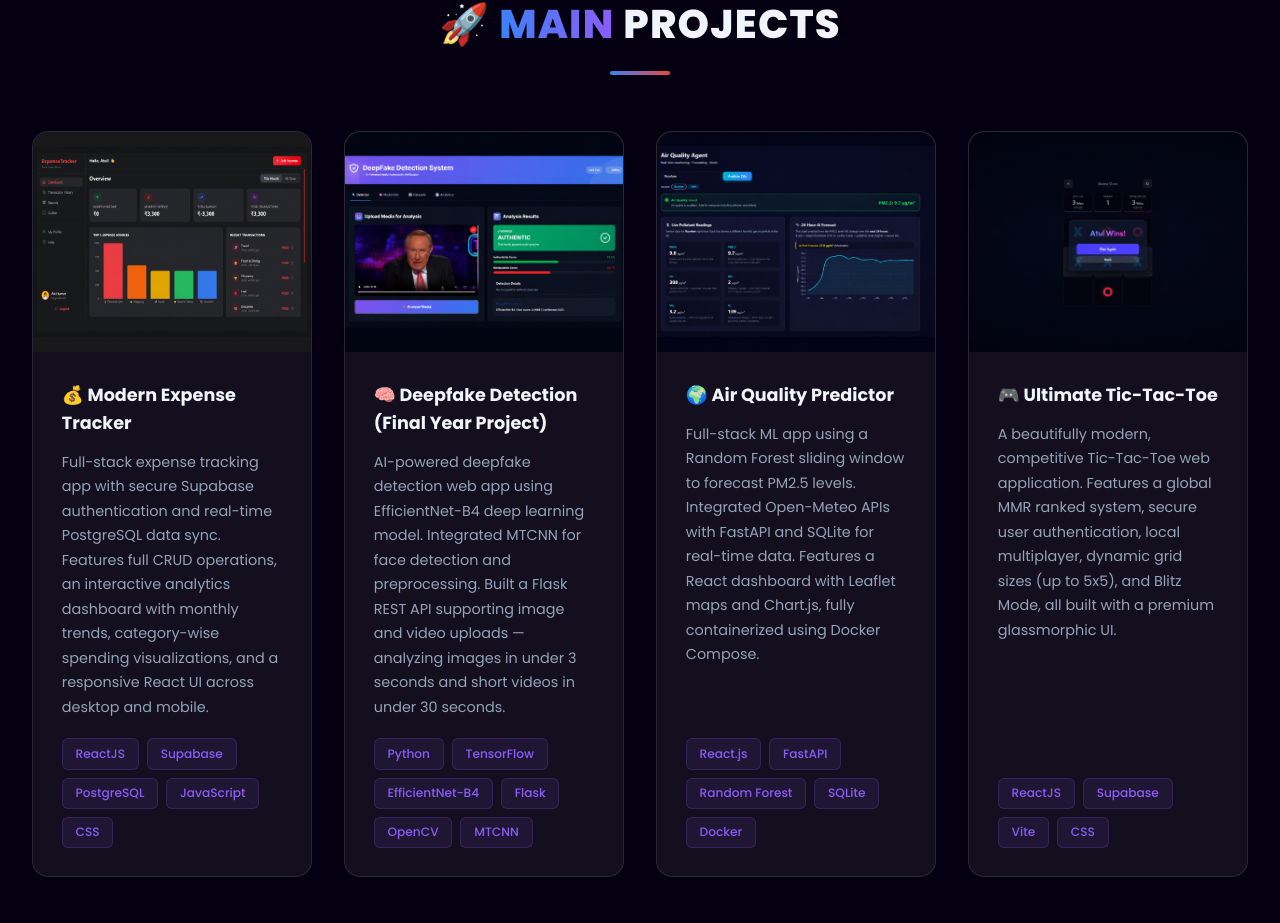
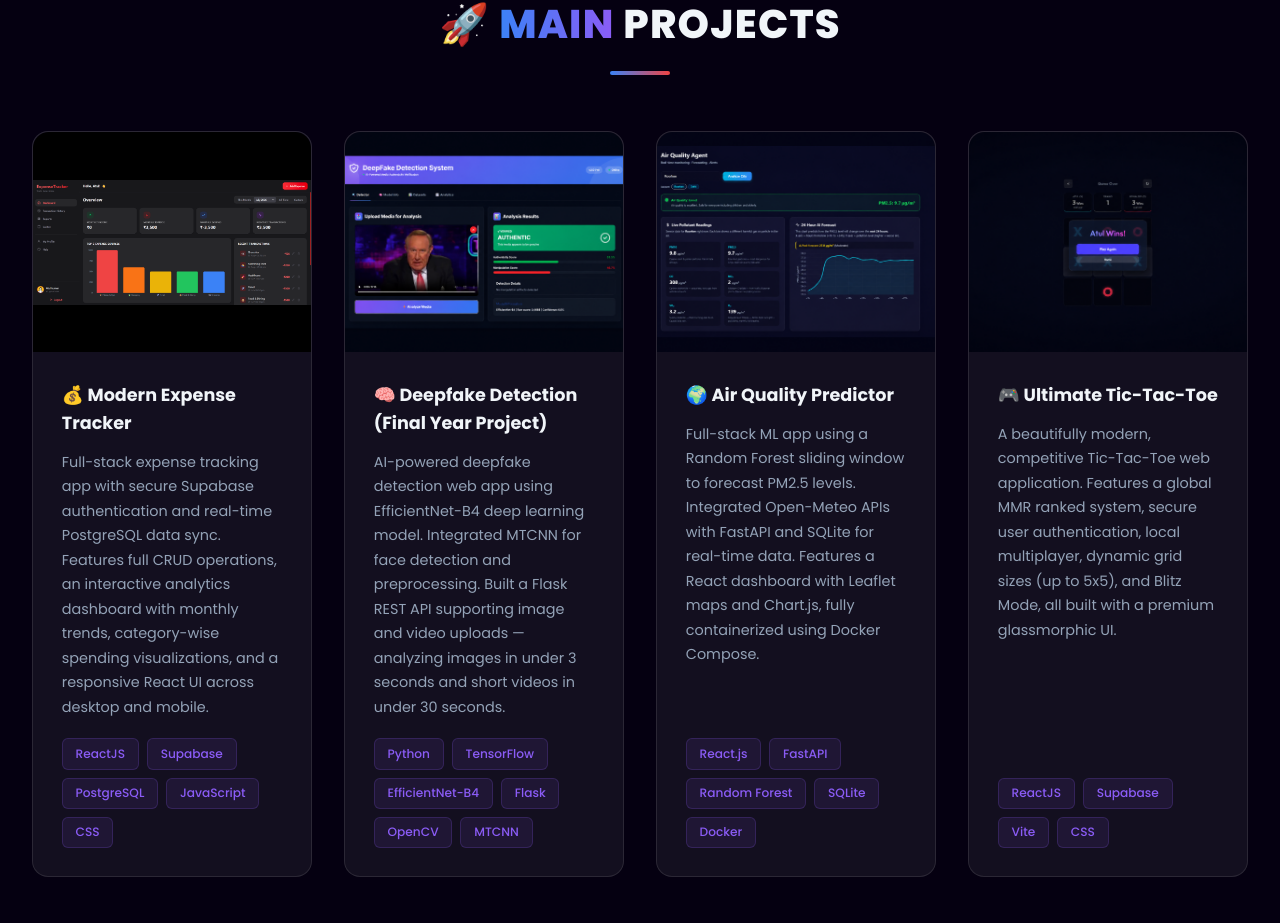
Before and after one commit to atul-kumar-30/Portfolio, a React (Vite) app: page / in a window 1280 px wide. Shown: the part 2430-3353 px from the top of the page. Built offline with nearby package versions, Linux system fonts and the light colour scheme.

Commit message:
Update Expense Tracker project screenshot and fix image fit

```diff
--- a/src/components/Projects.jsx
+++ b/src/components/Projects.jsx
@@ -9,7 +9,7 @@ const Projects = () => {
 
           <div className="project-card">
             <div className="project-preview project-preview--image">
-              <img src="/Expense_Tracker.png" alt="Expense Tracker Dashboard" className="project-screenshot" style={{ objectFit: 'contain', objectPosition: 'center', backgroundColor: '#18181B' }} />
+              <img src="/Expense_Tracker.png" alt="Expense Tracker Dashboard" className="project-screenshot" style={{ objectFit: 'contain', objectPosition: 'center', backgroundColor: '#000000' }} />
               <div className="project-overlay">
                 <div className="project-overlay-links">
                   <a href="https://github.com/atul-kumar-30/Expense_Tracker" target="_blank" rel="noreferrer" className="proj-link">
```
Also changed, not shown: public/Expense_Tracker.png.
